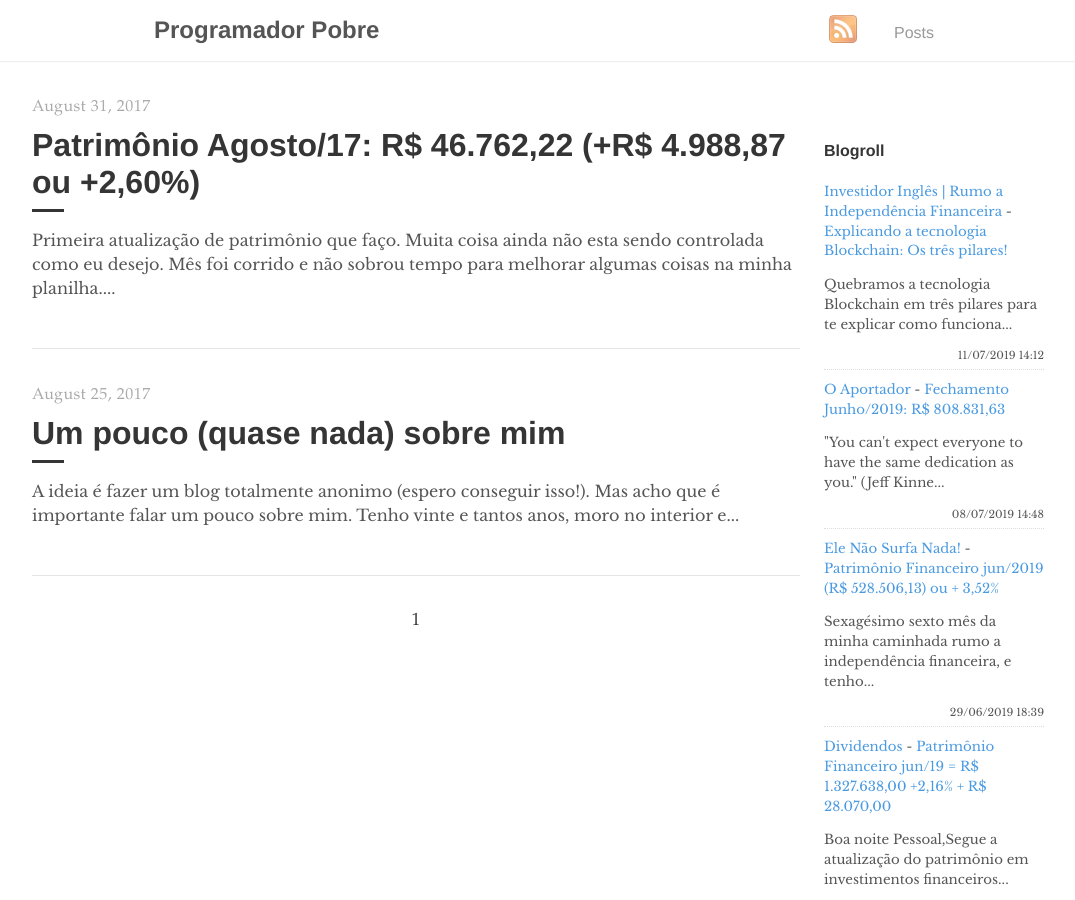
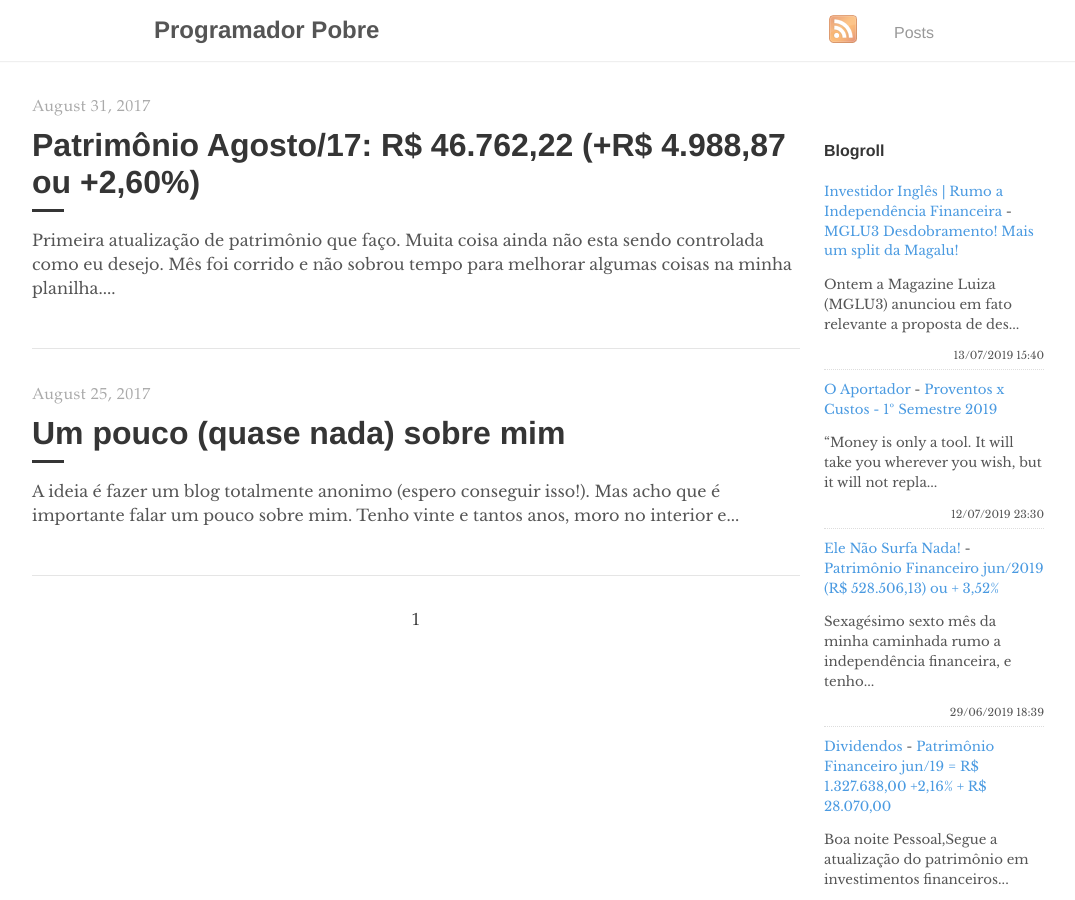
Before and after one commit to programadorpobre/programadorpobre.github.io, a Jekyll site: the page built from index.html, in a window 1280 px wide and 900 px high. Shown: the whole window, without its empty margins (96-1171 px from the left). Built offline with Jekyll 4.4.1, drawn with Linux system fonts in a browser that asks for light colours; the list of posts is cut into pages by our own code; comment, search, counter and statistics services are not loaded.

Commit message:
[ci skip] travis #707

```diff
--- a/_includes/feed-entries.html
+++ b/_includes/feed-entries.html
@@ -1,12 +1,12 @@
 <div class="feed-entry">
-    <a class="feed-entry-site-name" href="https://www.investidoringles.com/">Investidor Inglês | Rumo a Independência Financeira</a> - <a class="feed-entry-title" href="https://www.investidoringles.com/2019/07/explicando-blockchain-tres-pilares-tecnologia.html">Explicando a tecnologia Blockchain: Os três pilares!</a>
-    <p class="feed-entry-summary">Quebramos a tecnologia Blockchain em três pilares para te explicar como funciona...</p>
-    <time datetime="2019-07-11T14:12:00.000-03:00">11/07/2019 14:12</time>
+    <a class="feed-entry-site-name" href="https://www.investidoringles.com/">Investidor Inglês | Rumo a Independência Financeira</a> - <a class="feed-entry-title" href="https://www.investidoringles.com/2019/07/mglu3-desdobramento-2019.html">MGLU3 Desdobramento! Mais um split da Magalu!</a>
+    <p class="feed-entry-summary">Ontem a Magazine Luiza (MGLU3) anunciou em fato relevante&nbsp;a proposta de des...</p>
+    <time datetime="2019-07-13T15:40:00.002-03:00">13/07/2019 15:40</time>
 </div>
 <div class="feed-entry">
-    <a class="feed-entry-site-name" href="https://oaportadorfinanceiro.blogspot.com/">O Aportador</a> - <a class="feed-entry-title" href="https://oaportadorfinanceiro.blogspot.com/2019/07/fechamento-junho2019-r-80883163.html">Fechamento Junho/2019: R$ 808.831,63</a>
-    <p class="feed-entry-summary">"You can't expect everyone to have the same dedication as you."&nbsp;(Jeff Kinne...</p>
-    <time datetime="2019-07-08T14:48:00.003-03:00">08/07/2019 14:48</time>
+    <a class="feed-entry-site-name" href="https://oaportadorfinanceiro.blogspot.com/">O Aportador</a> - <a class="feed-entry-title" href="https://oaportadorfinanceiro.blogspot.com/2019/07/proventos-x-custos-1-semestre-2019.html">Proventos x Custos - 1º Semestre 2019</a>
+    <p class="feed-entry-summary">“Money is only a tool. It will take you wherever you wish, but it will not repla...</p>
+    <time datetime="2019-07-12T23:30:00.000-03:00">12/07/2019 23:30</time>
 </div>
 <div class="feed-entry">
     <a class="feed-entry-site-name" href="https://elenaosurfanada.blogspot.com/">Ele Não Surfa Nada!</a> - <a class="feed-entry-title" href="https://elenaosurfanada.blogspot.com/2019/06/patrimonio-financeiro-jun2019-r.html">Patrimônio Financeiro jun/2019 (R$ 528.506,13) ou + 3,52%</a>
```
